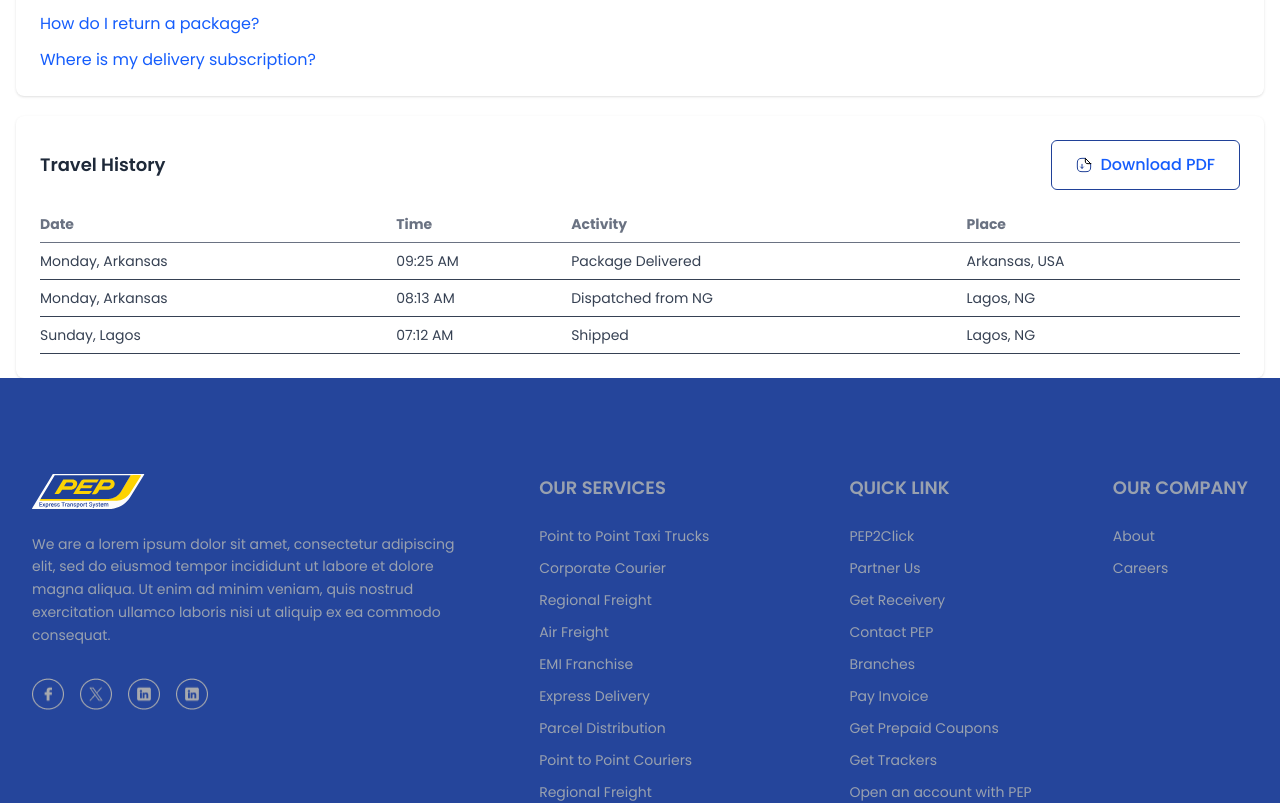
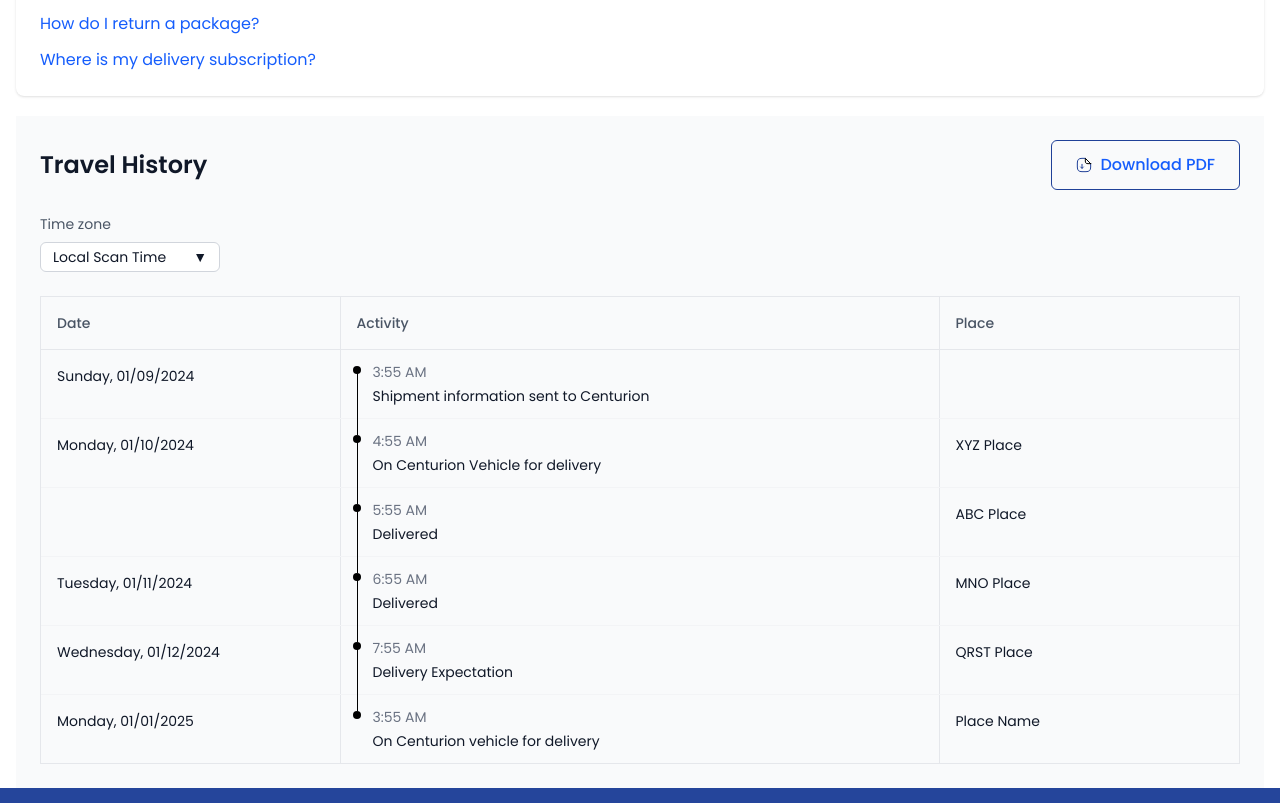
Before and after one commit to jahidpolygontech/PEP, a Next.js app: page /tracking in a window 1280 px wide. Shown: the part 1484-2287 px from the top of the page. Built offline with nearby package versions, Linux system fonts and the light colour scheme.

Commit message:
➕ Add table history
Type(s): ADD

Issue(s):
- JIRA: nai

```diff
--- a/package.json
+++ b/package.json
@@ -12,6 +12,7 @@
     "@fortawesome/fontawesome-svg-core": "^6.7.2",
     "@fortawesome/free-solid-svg-icons": "^6.7.2",
     "@fortawesome/react-fontawesome": "^0.2.2",
+    "@radix-ui/react-select": "^2.2.5",
     "lucide-react": "^0.525.0",
     "next": "15.3.5",
     "react": "^19.0.0",
--- a/src/app/(main)/tracking/components/TravelHistoryTable.tsx
+++ b/src/app/(main)/tracking/components/TravelHistoryTable.tsx
@@ -1,32 +1,69 @@
+"use client";
+
+import { useState } from "react";
+import * as Select from "@radix-ui/react-select";
+import Image from "next/image";
 import PrimaryBtn from "@/components/button/PrimaryButton";
-import Image from "next/image";
 
-const travelData = [
+interface TravelHistoryItem {
+  date: string;
+  time: string;
+  activity: string;
+  place: string;
+}
+
+const travelData: TravelHistoryItem[] = [
   {
-    date: "Monday, Arkansas",
-    time: "09:25 AM",
-    activity: "Package Delivered",
-    place: "Arkansas, USA",
+    date: "Sunday, 01/09/2024",
+    time: "3:55 AM",
+    activity: "Shipment information sent to Centurion",
+    place: "",
   },
   {
-    date: "Monday, Arkansas",
-    time: "08:13 AM",
-    activity: "Dispatched from NG",
-    place: "Lagos, NG",
+    date: "Monday, 01/10/2024",
+    time: "4:55 AM",
+    activity: "On Centurion Vehicle for delivery",
+    place: "XYZ Place",
   },
   {
-    date: "Sunday, Lagos",
-    time: "07:12 AM",
-    activity: "Shipped",
-    place: "Lagos, NG",
+    date: "",
+    time: "5:55 AM",
+    activity: "Delivered",
+    place: "ABC Place",
+  },
+  {
+    date: "Tuesday, 01/11/2024",
+    time: "6:55 AM",
+    activity: "Delivered",
+    place: "MNO Place",
+  },
+  {
+    date: "Wednesday, 01/12/2024",
+    time: "7:55 AM",
+    activity: "Delivery Expectation",
+    place: "QRST Place",
+  },
+  {
+    date: "Monday, 01/01/2025",
+    time: "3:55 AM",
+    activity: "On Centurion vehicle for delivery",
+    place: "Place Name",
   },
 ];
 
-const TravelHistoryTable = () => (
-  <div className="bg-white p-6 shadow rounded-lg">
-    <div className="flex justify-between items-center mb-4">
-      <h4 className="text-lg font-semibold text-gray-800">Travel History</h4>
-      {/* <button className="btn btn-outline">Download PDF</button> */}
+// Fallback Unicode icons
+const CheckIcon = () => <span className="text-green-600">✓</span>;
+const ChevronDownIcon = () => <span>▼</span>;
+const ChevronUpIcon = () => <span>▲</span>;
+
+export default function TravelHistory() {
+  const [timeZone, setTimeZone] = useState("Local Scan Time");
+
+  return (
+    <div className="mx-auto p-6 bg-gray-50">
+      {/* Header */}
+      <div className="flex items-center justify-between mb-6">
+        <h1 className="text-2xl font-semibold text-gray-900">Travel History</h1>
         <PrimaryBtn variant="outline" size="lg">
           <span className="flex items-center justify-center gap-x-2">
             <Image
@@ -39,26 +76,103 @@ const TravelHistoryTable = () => (
           </span>
         </PrimaryBtn>
       </div>
-    <table className="w-full table-auto text-sm text-left">
-      <thead>
-        <tr className="text-gray-500 border-b">
-          <th className="py-2">Date</th>
-          <th className="py-2">Time</th>
-          <th className="py-2">Activity</th>
-          <th className="py-2">Place</th>
-        </tr>
-      </thead>
-      <tbody>
-        {travelData.map((row, idx) => (
-          <tr key={idx} className="border-b text-gray-700">
-            <td className="py-2">{row.date}</td>
-            <td className="py-2">{row.time}</td>
-            <td className="py-2">{row.activity}</td>
-            <td className="py-2">{row.place}</td>
-          </tr>
+
+      {/* Time Zone Selector */}
+      <div className="mb-6 flex flex-col gap-2 text-sm text-gray-600">
+        <span>Time zone</span>
+
+        <Select.Root value={timeZone} onValueChange={setTimeZone}>
+          <Select.Trigger
+            aria-label="Time zone"
+            className="inline-flex items-center justify-between px-3 py-1 border border-gray-300 rounded-md bg-white text-gray-900 cursor-pointer select-none w-[180px]"
+          >
+            <Select.Value />
+            <Select.Icon>
+              <ChevronDownIcon />
+            </Select.Icon>
+          </Select.Trigger>
+
+          <Select.Portal>
+            <Select.Content className="overflow-hidden rounded-md border border-gray-300 bg-white shadow-md">
+              <Select.ScrollUpButton className="flex items-center justify-center h-6 bg-gray-100 cursor-default">
+                <ChevronUpIcon />
+              </Select.ScrollUpButton>
+
+              <Select.Viewport className="p-2">
+                {["Local Scan Time", "UTC", "EST"].map((zone) => (
+                  <Select.Item
+                    key={zone}
+                    value={zone}
+                    className="relative flex items-center px-8 py-2 text-gray-900 rounded-md select-none cursor-pointer data-[highlighted]:bg-gray-200"
+                  >
+                    <Select.ItemText>{zone}</Select.ItemText>
+                    <Select.ItemIndicator className="absolute left-2 inline-flex items-center">
+                      <CheckIcon />
+                    </Select.ItemIndicator>
+                  </Select.Item>
                 ))}
-      </tbody>
-    </table>
+              </Select.Viewport>
+
+              <Select.ScrollDownButton className="flex items-center justify-center h-6 bg-gray-100 cursor-default">
+                <ChevronDownIcon />
+              </Select.ScrollDownButton>
+            </Select.Content>
+          </Select.Portal>
+        </Select.Root>
       </div>
+
+      {/* Table Header */}
+      <div className="grid grid-cols-12 gap-0 text-sm font-medium text-gray-600 border border-gray-200">
+        <div className="col-span-3 border-r border-gray-200 p-4">Date</div>
+        <div className="col-span-6 border-r border-gray-200 p-4">Activity</div>
+        <div className="col-span-3 p-4">Place</div>
+      </div>
+
+      {/* Travel History Items */}
+      <div className="border-x border-b border-gray-200 divide-y divide-gray-100">
+        {travelData.map((item, index) => (
+          <div key={index} className="grid grid-cols-12">
+            {/* Date Column */}
+            <div className="col-span-3 border-r border-gray-200 p-4 ">
+              {item.date && (
+                <div className="text-sm text-gray-900 font-normal">
+                  {item.date}
+                </div>
+              )}
+            </div>
+
+            {/* Activity Column */}
+            <div className="col-span-6 border-r border-gray-200 p-3 z-10">
+              <div className="flex items-start gap-3 relative">
+                {/* Timeline Dot + Line */}
+                <div className="flex flex-col items-center">
+                  {/* vertical line */}
+                  {index > 0 && (
+                    <div className="absolute top-[-60px] left-[4px] bottom-10 w-px bg-black z-10" />
+                  )}
+                  {/* dot */}
+                  <div className="w-2 h-2 bg-black rounded-full z-10 mt-1" />
+                </div>
+
+                {/* Activity Text */}
+                <div>
+                  <div className="text-sm text-gray-500 mb-1">{item.time}</div>
+                  <div className="text-sm text-gray-900">{item.activity}</div>
+                </div>
+              </div>
+            </div>
+
+            {/* Place Column */}
+            <div className="col-span-3 p-4">
+              {item.place && (
+                <div className="text-sm text-gray-900">{item.place}</div>
+              )}
+            </div>
+          </div>
+        ))}
+      </div>
+    </div>
+
+
   );
-export default TravelHistoryTable;
+}
```
Also changed, not shown: src/components/button/PrimaryButton.tsx (line endings or trailing spaces), 1 other file (tests, documents, lock files or other folders). Lines whose indentation alone changed are shown as unchanged.
